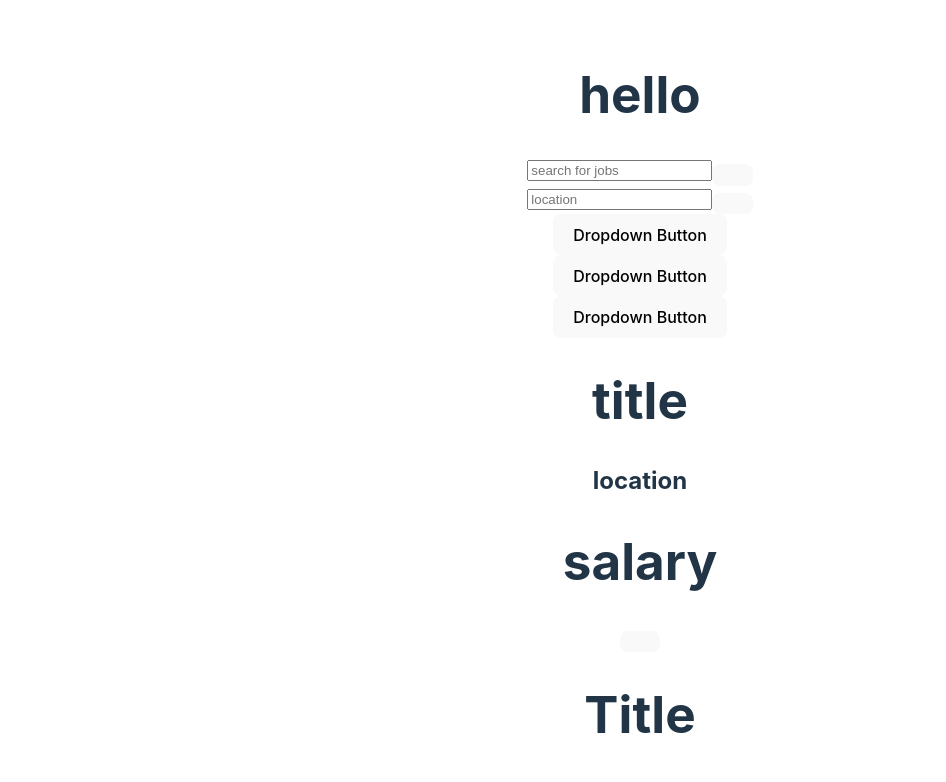
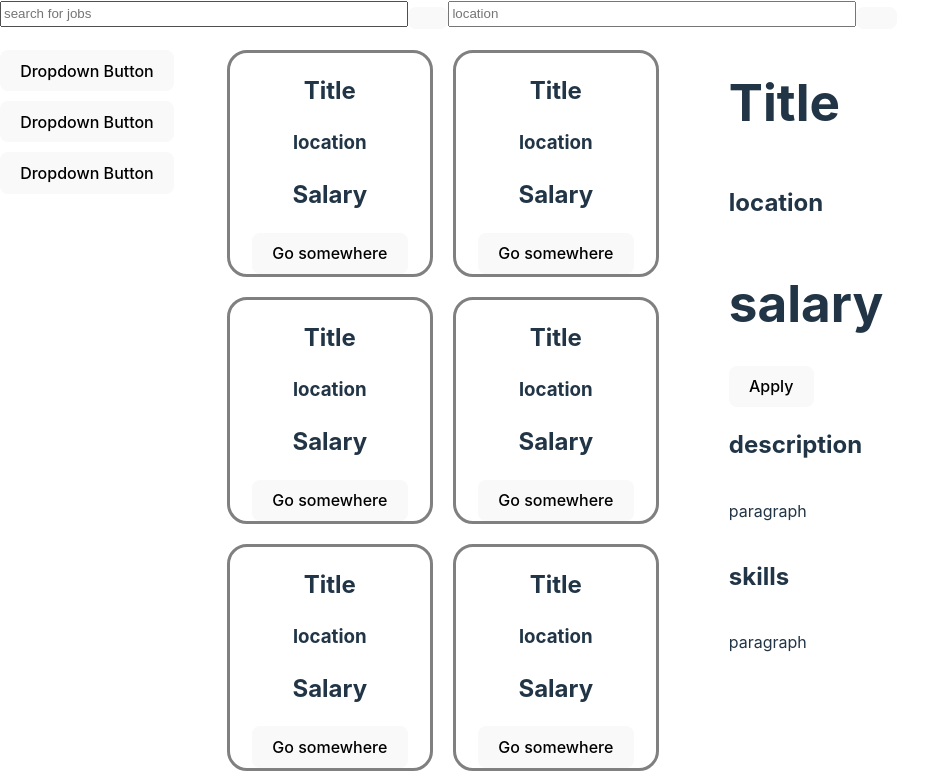
Before and after one commit to escavanessa/Job-Site, a React (Vite) app: page / in a window 1280 px wide. Shown: the top 782 px of the page, without its empty margins (0-946 px from the left). Built offline with nearby package versions, Linux system fonts and the light colour scheme.

Commit message:
spent two hours fiddling with css. god is testing me

```diff
--- a/src/App.css
+++ b/src/App.css
@@ -1,6 +1,74 @@
 #root {
-  max-width: 1280px;
-  margin: 0 auto;
-  padding: 2rem;
+  width:1024px;
+  height:auto;
   text-align: center;
 }
+
+.nav-wrapper {
+  display: flex;
+  height: 40px;
+}
+.searchbar {
+  width: 400px;
+  height: 20px;
+}
+
+.container {  display: grid;
+  grid-template-columns: 0.6fr 1.5fr 0.9fr;
+  grid-template-rows: 1fr;
+  grid-auto-columns: 1fr;
+  gap: 20px 20px;
+  grid-auto-flow: row;
+  grid-template-areas:
+    "sidebar dash-wrapper descript-wrapper";
+}
+
+.sidebar { grid-area: sidebar; }
+
+.dash-wrapper { grid-area: dash-wrapper; }
+
+.descript-wrapper { grid-area: descript-wrapper; }
+
+
+.sidebar {
+  display: flex;
+  flex-direction: column;
+  align-items: baseline;
+  margin-top: 10px;
+}
+
+.dash-wrapper {
+  display: flex;
+  flex-wrap: wrap;
+}
+
+.dropdown {
+  margin-bottom: 10px;
+}
+
+.card {
+  width: 200px;
+  border: solid gray;
+  border-radius: 20px;
+  margin: 10px;
+}
+.test {
+  margin: 10px;
+}
+
+.starred {
+  margin-bottom: 5px;
+
+}
+
+.header-wrapper {
+  display: flex;
+  flex-direction: column;
+  align-items: flex-start;
+}
+
+.body-wrapper {
+  display: flex;
+  flex-direction: column;
+  align-items: flex-start;
+}
--- a/src/App.jsx
+++ b/src/App.jsx
@@ -10,11 +10,12 @@ function App() {
 
   return (
     <>
-    <h1>hello</h1>
-    <NavBar/>
-    <SideBar/>
-    <JobContainer />
-    <Info />
+      <NavBar />
+      <div className='container'>
+        <SideBar />
+        <JobContainer />
+        <Info />
+      </div>
     </>
   )
 }
--- a/src/components/JobCard.jsx
+++ b/src/components/JobCard.jsx
@@ -1,14 +1,20 @@
-const Card = () => {
-    return(
+import Button from 'react-bootstrap/Button';
+import Card from 'react-bootstrap/Card';
+
+
+const JobCard = () => {
+    return (
         <>
-        <div className="card-wrapper">
-            <h1>title</h1>
-            <h2>location</h2>
-            <h1>salary</h1>
-        </div>
-        <button className="starred"/>
+            <Card>
+                <Card.Body>
+                    <h2>Title</h2>
+                    <h3>location</h3>
+                    <h2>Salary</h2>
+                    <Button variant="primary">Go somewhere</Button>
+                </Card.Body>
+            </Card>
         </>
     )
 }
 
-export default Card
+export default JobCard
--- a/src/components/JobDash.jsx
+++ b/src/components/JobDash.jsx
@@ -1,10 +1,18 @@
-import Card from "./JobCard"
+import JobCard from "./JobCard"
 
 const JobContainer = () => {
     return(
         <>
         <div className="dash-wrapper">
-            <Card />
+            <JobCard />
+            <JobCard />
+            <JobCard />
+            <JobCard />
+            <JobCard />
+            <JobCard />
+            <JobCard />
+            <JobCard />
+            <JobCard />
         </div>
         </>
     )
--- a/src/components/JobDesc.jsx
+++ b/src/components/JobDesc.jsx
@@ -1,7 +1,8 @@
 const Info = () => {
     return (
         <>
-            <div className="Header-wrapper">
+            <div className="descript-wrapper">
+                <div className="header-wrapper">
                         <h1>Title</h1>
                         <h2>location</h2>
                         <h1>salary</h1>
@@ -13,6 +14,7 @@ const Info = () => {
                     <h2>skills</h2>
                     <p>paragraph</p>
                 </div>
+            </div>
         </>
     )
 }
--- a/src/components/NavBar.jsx
+++ b/src/components/NavBar.jsx
@@ -4,7 +4,7 @@ const NavBar = () => {
         <>
             <div className="nav-wrapper">
                 <div className="search-wrapper">
-                    <input className="seachbar"
+                    <input className="searchbar"
                         type="text"
                         placeholder="search for jobs"
                         name="search"
@@ -17,7 +17,7 @@ const NavBar = () => {
                     />
                 </div>
                 <div className="location-wrapper">
-                    <input className="seachbar"
+                    <input className="searchbar"
                         type="text"
                         placeholder="location"
                         name="search"
```
Lines whose indentation alone changed are shown as unchanged.
